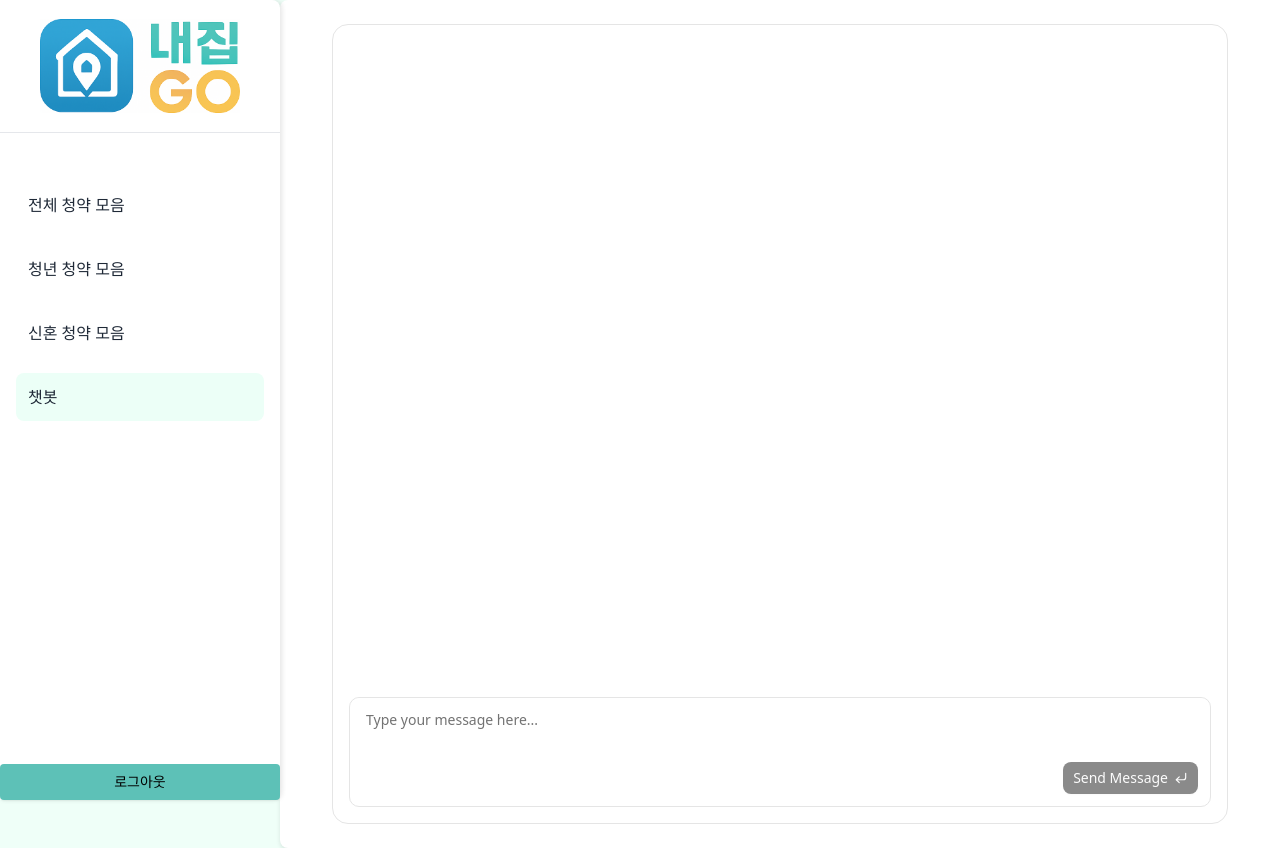
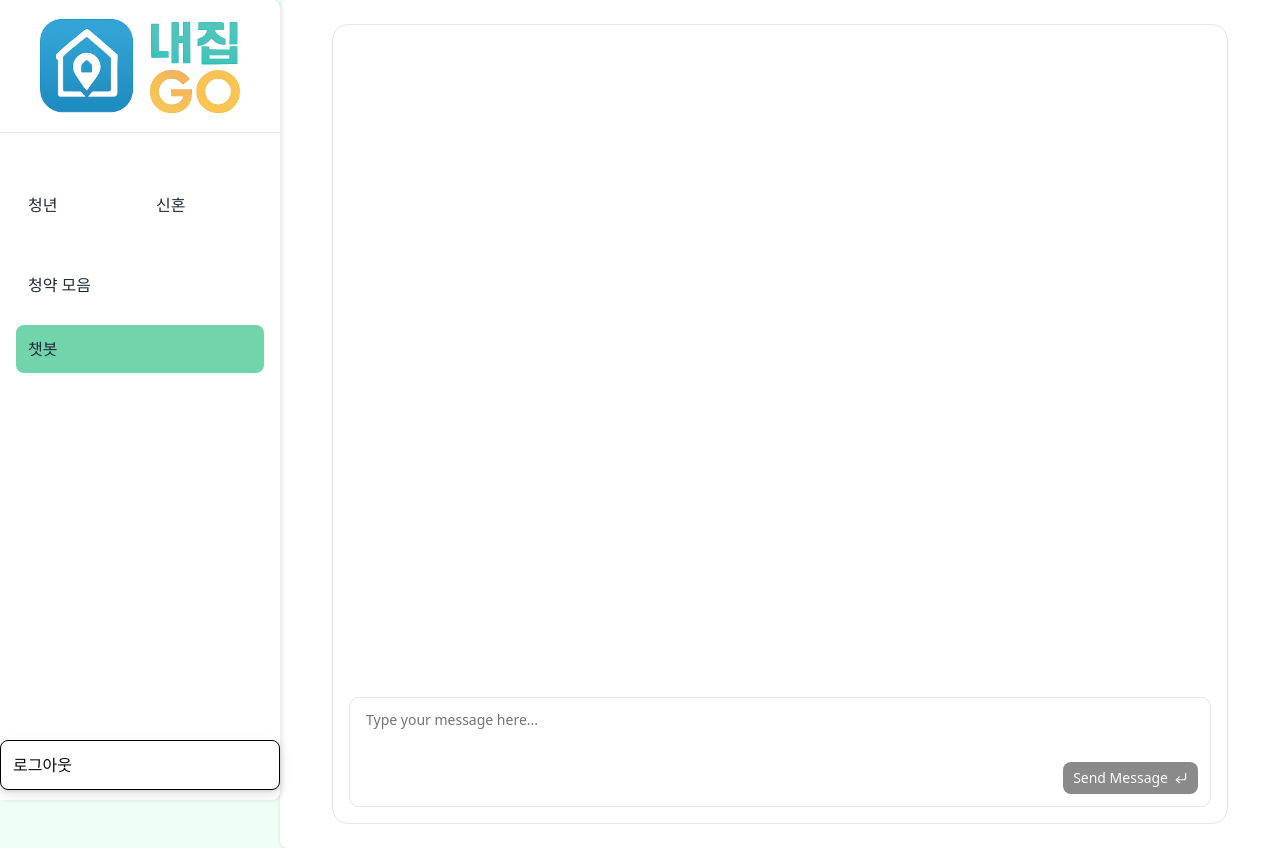
Before and after one commit to KChanHyeok/MyHomeGo, a React (Vite) app in the folder myhomego_front/: page /chatGpt in a window 1280 px wide. Built offline with nearby package versions, Linux system fonts and the light colour scheme; sample sign-in values are in the browser's storage.

Commit message:
로그아웃

```diff
--- a/myhomego_front/src/components/announcementlist/Sidebar.jsx
+++ b/myhomego_front/src/components/announcementlist/Sidebar.jsx
@@ -1,77 +1,90 @@
 import React from 'react';
 import { useLocation } from 'react-router-dom';
 import styles from './sidebar.module.css';
-import { Button } from "@/components/ui/button"
 
 const menuItems = [
   {
-    label: '전체 청약 모음',
+    label: '청약 모음',
     path: '/announcementList',
-  },
-  {
-    label: '청년 청약 모음',
-    path: '/announcementList?search=청년',
-  },
-  {
-    label: '신혼 청약 모음',
-    path: '/announcementList?search=신혼',
   },
   {
     label: '챗봇',
     path: '/chatGpt',
   },
 ];
+const youthUrl = '/announcementList?search=%EC%B2%AD%EB%85%84'; // 청년
+const newlywedUrl = '/announcementList?search=%EC%8B%A0%ED%98%BC'; // 신혼
 
 const Sidebar = ({ children }) => {
   const location = useLocation();
-  const currentPath = location.pathname + (location.search || '');
+  const currentPath = location.pathname;
+  const searchParams = new URLSearchParams(location.search);
+  const searchQuery = searchParams.get("search");
 
   const handleMenuClick = (path) => {
-    // Remove any existing query parameters from the current path
-    const currentPath = window.location.pathname;
-    // If path contains query parameters, use it as is
-    if (path.includes('?')) {
-      window.location.href = path;
-    } else {
-      // If path doesn't contain query parameters, use it directly
-      window.location.href = path;
-    }
+    window.location.href = path;
   };
+
+  // 현재 쿼리스트링이 청년/신혼인지 체크
+  const isYouth = searchQuery === "청년";
+  const isNewlywed = searchQuery === "신혼";
 
   return (
     <div className={styles.sidebar}>
       <div className={styles.header}>{children}</div>
       <div className={styles.contentContainer}>
+        <div style={{ display: 'flex', flexDirection: 'row', gap: '0.5rem', marginBottom: '1rem' }}>
+          <button
+            className={`${styles.navItem} ${isYouth ? styles.navItemActive : ""}`}
+            onClick={() => handleMenuClick(youthUrl)}
+          >
+            청년
+          </button>
+          <button
+            className={`${styles.navItem} ${isNewlywed ? styles.navItemActive : ""}`}
+            onClick={() => handleMenuClick(newlywedUrl)}
+          >
+            신혼
+          </button>
+        </div>
+        {/* 기존 메뉴 */}
         <nav className={styles.navMenu}>
           {menuItems.map((item) => (
             <button
               key={item.path}
               onClick={() => handleMenuClick(item.path)}
-              className={`
-                ${styles.navItem} ${
-                  (item.path === '/announcementList?search=청년' && currentPath === '/announcementList?search=청년') ||
-                  (item.path === '/announcementList?search=신혼' && currentPath === '/announcementList?search=신혼') ||
-                  (item.path === '/announcementList' && currentPath === '/announcementList') ||
-                  (item.path === '/chatGpt' && currentPath === '/chatGpt')
-                    ? styles.navItemActive
-                    : ''
-                }
-              `}
+              className={`${styles.navItem} ${
+                item.path === '/announcementList' && currentPath.startsWith('/announcement') ?
+                  styles.navItemActive :
+                item.path === '/chatGpt' && currentPath === '/chatGpt' ?
+                  styles.navItemActive :
+                ''
+              }`}
             >
               {item.label}
             </button>
           ))}
         </nav>
       </div>
-      <Button
-        className="bg-[#5DC1B7] text-black px-4 py-1 rounded cursor-pointer"
+      <button
+        className={styles.logoutButton}
         onClick={() => {
+          // 모든 토큰 제거
           localStorage.removeItem('token');
+          localStorage.removeItem('accessToken');
+
+          // 모든 localStorage 키 제거 (추가적인 토큰이 있을 수 있으므로)
+          Object.keys(localStorage).forEach(key => {
+            if (key.includes('token')) {
+              localStorage.removeItem(key);
+            }
+          });
+
           window.location.href = '/login';
         }}
       >
         로그아웃
-      </Button>
+      </button>
     </div>
   );
 };
--- a/myhomego_front/src/components/announcementlist/sidebar.module.css
+++ b/myhomego_front/src/components/announcementlist/sidebar.module.css
@@ -58,25 +58,30 @@
 }
 
 .navItemActive {
-  background-color: #ECFFF7;
+  background-color: #71d4ab;
   color: #1F2937;
 }
 
-.logout-button {
+.logoutButton {
   display: flex;
   width: 100%;
   padding: 0.75rem;
   border-radius: 0.5rem;
-  color: #ef4444;
-  transition: background-color 0.2s;
-  text-align: left;
+  color: gray 800;
+  transition: background-color 0.2s, box-shadow 0.2s;
+  text-align: center;
   font-size: 1rem;
   font-weight: 500;
   margin-top: auto;
+  margin-bottom: 10px; /* 밑에서 10px 띄우기 */
+  box-shadow: 0 4px 12px rgba(0,0,0,0.12), 0 1.5px 3px rgba(0,0,0,0.08);
+  background: #fff;
+  border: 1px black solid;
 }
 
-.logout-button:hover {
+.logoutButton:hover {
   background-color: #fee2e2;
+  box-shadow: 0 6px 16px rgba(239,68,68,0.18), 0 2px 6px rgba(0,0,0,0.12);
 }
 
 .icon {
```
